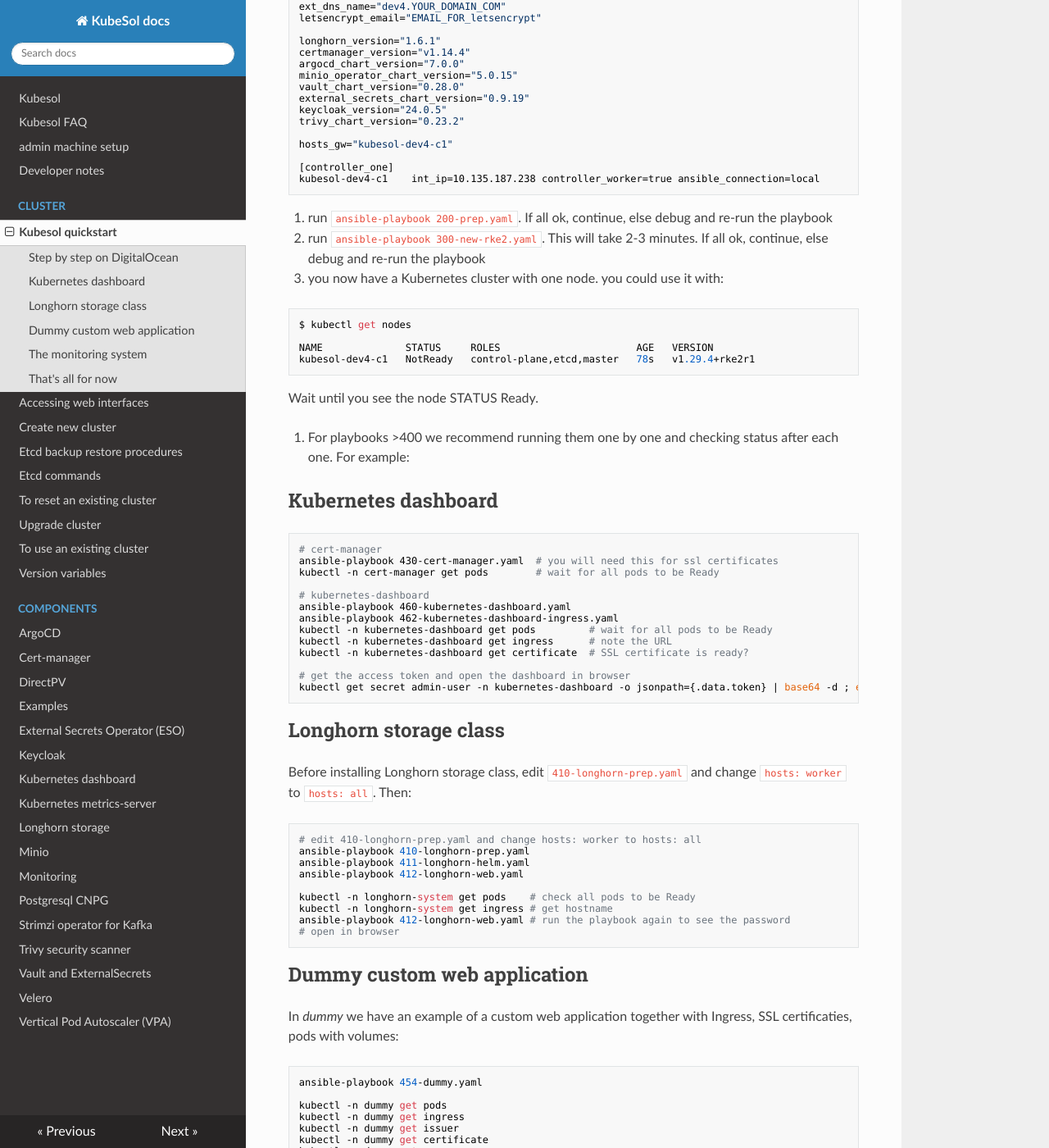
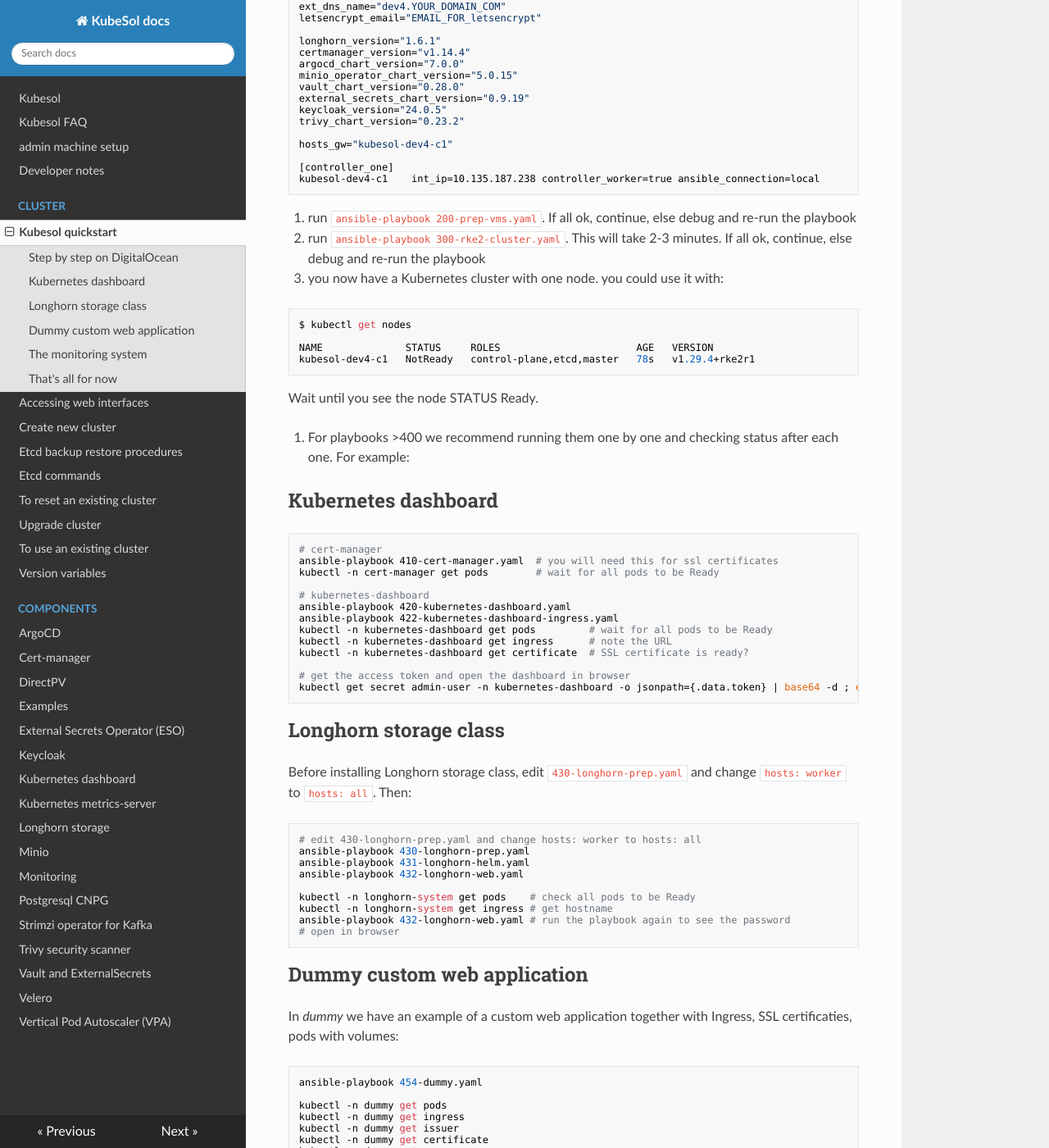
Before and after one commit to eSolutionsTech/kubesol, an MkDocs documentation site: the page built from docs/cluster/Quickstart.md, in a window 1280 px wide and 1400 px high, scrolled down 1078 px. Shown: the whole window at 82% size. Built offline with MkDocs 1.6.1, drawn with Linux system fonts in a browser that asks for light colours; nearby versions of some CDN libraries.

Commit message:
partial renumbering

````diff
--- a/docs/cluster/Quickstart.md
+++ b/docs/cluster/Quickstart.md
@@ -71,9 +71,9 @@ hosts_gw="kubesol-dev4-c1"
 kubesol-dev4-c1    int_ip=10.135.187.238 controller_worker=true ansible_connection=local
 ```
 
-7. run `ansible-playbook 200-prep.yaml`. If all ok, continue, else debug and re-run the playbook
+7. run `ansible-playbook 200-prep-vms.yaml`. If all ok, continue, else debug and re-run the playbook
 
-8. run `ansible-playbook 300-new-rke2.yaml`. This will take 2-3 minutes. If all ok, continue, else debug and re-run the playbook
+8. run `ansible-playbook 300-rke2-cluster.yaml`. This will take 2-3 minutes. If all ok, continue, else debug and re-run the playbook
 
 9. you now have a Kubernetes cluster with one node. you could use it with:
 
@@ -92,12 +92,12 @@ Wait until you see the node STATUS Ready.
 
 ```
 # cert-manager
-ansible-playbook 430-cert-manager.yaml  # you will need this for ssl certificates
+ansible-playbook 410-cert-manager.yaml  # you will need this for ssl certificates
 kubectl -n cert-manager get pods        # wait for all pods to be Ready
 
 # kubernetes-dashboard
-ansible-playbook 460-kubernetes-dashboard.yaml
-ansible-playbook 462-kubernetes-dashboard-ingress.yaml
+ansible-playbook 420-kubernetes-dashboard.yaml
+ansible-playbook 422-kubernetes-dashboard-ingress.yaml
 kubectl -n kubernetes-dashboard get pods         # wait for all pods to be Ready
 kubectl -n kubernetes-dashboard get ingress      # note the URL
 kubectl -n kubernetes-dashboard get certificate  # SSL certificate is ready?
@@ -108,17 +108,17 @@ kubectl get secret admin-user -n kubernetes-dashboard -o jsonpath={.data.token}
 
 ## Longhorn storage class
 
-Before installing Longhorn storage class, edit `410-longhorn-prep.yaml` and change `hosts: worker` to `hosts: all`. Then:
+Before installing Longhorn storage class, edit `430-longhorn-prep.yaml` and change `hosts: worker` to `hosts: all`. Then:
 
 ```
-# edit 410-longhorn-prep.yaml and change hosts: worker to hosts: all
-ansible-playbook 410-longhorn-prep.yaml
-ansible-playbook 411-longhorn-helm.yaml
-ansible-playbook 412-longhorn-web.yaml
+# edit 430-longhorn-prep.yaml and change hosts: worker to hosts: all
+ansible-playbook 430-longhorn-prep.yaml
+ansible-playbook 431-longhorn-helm.yaml
+ansible-playbook 432-longhorn-web.yaml
 
 kubectl -n longhorn-system get pods    # check all pods to be Ready
 kubectl -n longhorn-system get ingress # get hostname
-ansible-playbook 412-longhorn-web.yaml # run the playbook again to see the password
+ansible-playbook 432-longhorn-web.yaml # run the playbook again to see the password
 # open in browser
 ```
 
````
Also changed, not shown: docs/cluster/reset-cluster.md (+1 -1 lines), docs/cluster/upgrade-cluster.md (+4 -1 lines), docs/components/cert-manager.md (+8 -1 lines), docs/components/directpv.md (+2 -2 lines), docs/components/longhorn.md (+4 -4 lines).
